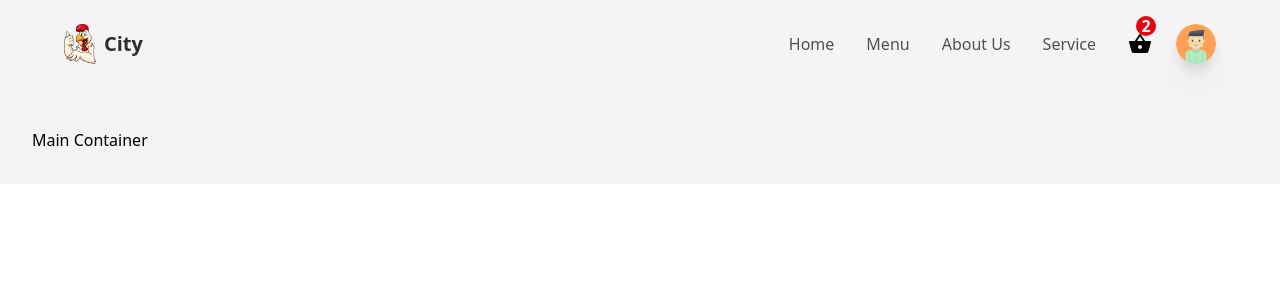
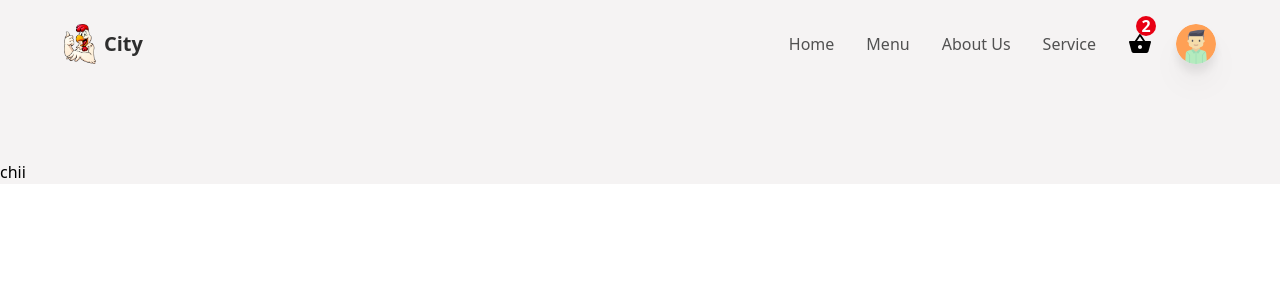
Before and after one commit to Sahil133101/fooddelivery, a React (Create React App) app: page /Createitem in a window 1280 px wide. Shown: the top 300 px of the page. Built offline with nearby package versions, Linux system fonts and the light colour scheme.

Commit message:
practice

```diff
--- a/package.json
+++ b/package.json
@@ -7,7 +7,7 @@
     "@testing-library/react": "^13.4.0",
     "@testing-library/user-event": "^13.5.0",
     "firebase": "^10.12.0",
-    "framer-motion": "^11.2.4",
+    "framer-motion": "^11.2.6",
     "react": "^18.3.1",
     "react-dom": "^18.3.1",
     "react-icons": "^5.2.1",
--- a/src/App.js
+++ b/src/App.js
@@ -1,18 +1,23 @@
 import React from 'react';
 import { Header } from './Component/Header';
 import { Route, Routes } from 'react-router-dom';
-import createitem from './createitem';
+import  {AnimatePresence } from "framer-motion";
 import MainContainer from './Component/MainContainer';
+import Createitem from './createitem';
 export default function App() {
   return (
+    <AnimatePresence>
+
 <div className='w-screen h-auto flex flex-col bg-primary'>
 
 <Header/>
-<main  className='mt-24 p-8  z-10    w-full '> Main Container  </main>
+<main  className='mt-24 p-8  z-10    w-full '> </main>
 <Routes>
   <Route path= '/' element={<MainContainer /> } />
-  <Route path= '/createitem' element={<createitem  /> } />
+  <Route path= '/Createitem' element={<Createitem/>}/>
 </Routes>
 </div>
+
+</AnimatePresence>
   )
 }
--- a/src/Component/Header.jsx
+++ b/src/Component/Header.jsx
@@ -1,17 +1,19 @@
 import React from 'react';
+import { Link } from 'react-router-dom';
 import logo from '../Assests/logo.png';
 import { MdShoppingBasket } from "react-icons/md";
 import Avtar from '../Assests/avatar.png';
-
+  import {motion}  from "framer-motion";
 export const Header = () => {
   return (
     <header className='fixed z-50 w-full p-6 px-16 bg-primary'>
       {/* Desktop */}
       <div className='hidden md:flex w-full h-full items-center justify-between'>
-        <div className='flex items-center gap-2'>
+        <Link to={"/ "} className='flex items-center gap-2'>
           <img src={logo} className='w-8 object-cover' alt="logo" />
           <p className='text-headingColor text-xl font-bold'>City</p>
-        </div>
+        </Link>
+
         <div className='flex items-center'>
           <ul className='flex items-center gap-8'>
             <li className='text-base text-textcolor hover:text-headingColor duration-100 transition-all ease-in-out cursor-pointer'>
@@ -34,7 +36,8 @@ export const Header = () => {
               <p className='text-sn text-white font-semibold'>2</p>
             </div>
           </div>
-          <img src={Avtar} className='w-10 h-10 rounded-full ml-6 cursor-pointer drop-shadow-xl' alt="user profile" />
+          <motion.img  whileTap={ {scale: -0.9} }
+          src={Avtar} className='w-10 h-10 rounded-full ml-6 cursor-pointer drop-shadow-xl' alt="user profile" />
         </div>
       </div>
 
--- a/src/Component/MainContainer.jsx
+++ b/src/Component/MainContainer.jsx
@@ -2,7 +2,7 @@ import React from 'react'
 
 const MainContainer = () => {
   return (
-    <div>MainContainer</div>
+    <div>hii</div>
   )
 }
 
--- a/src/createitem.jsx
+++ b/src/createitem.jsx
@@ -1,9 +1,9 @@
 import React from 'react'
 
-const createitem = () => {
+const Createitem = () => {
   return (
-    <div>createitem</div>
+    <div>chii</div>
   )
 }
 
-export default createitem
+export default Createitem
```
Also changed, not shown: 2 other files (tests, documents, lock files or other folders).
